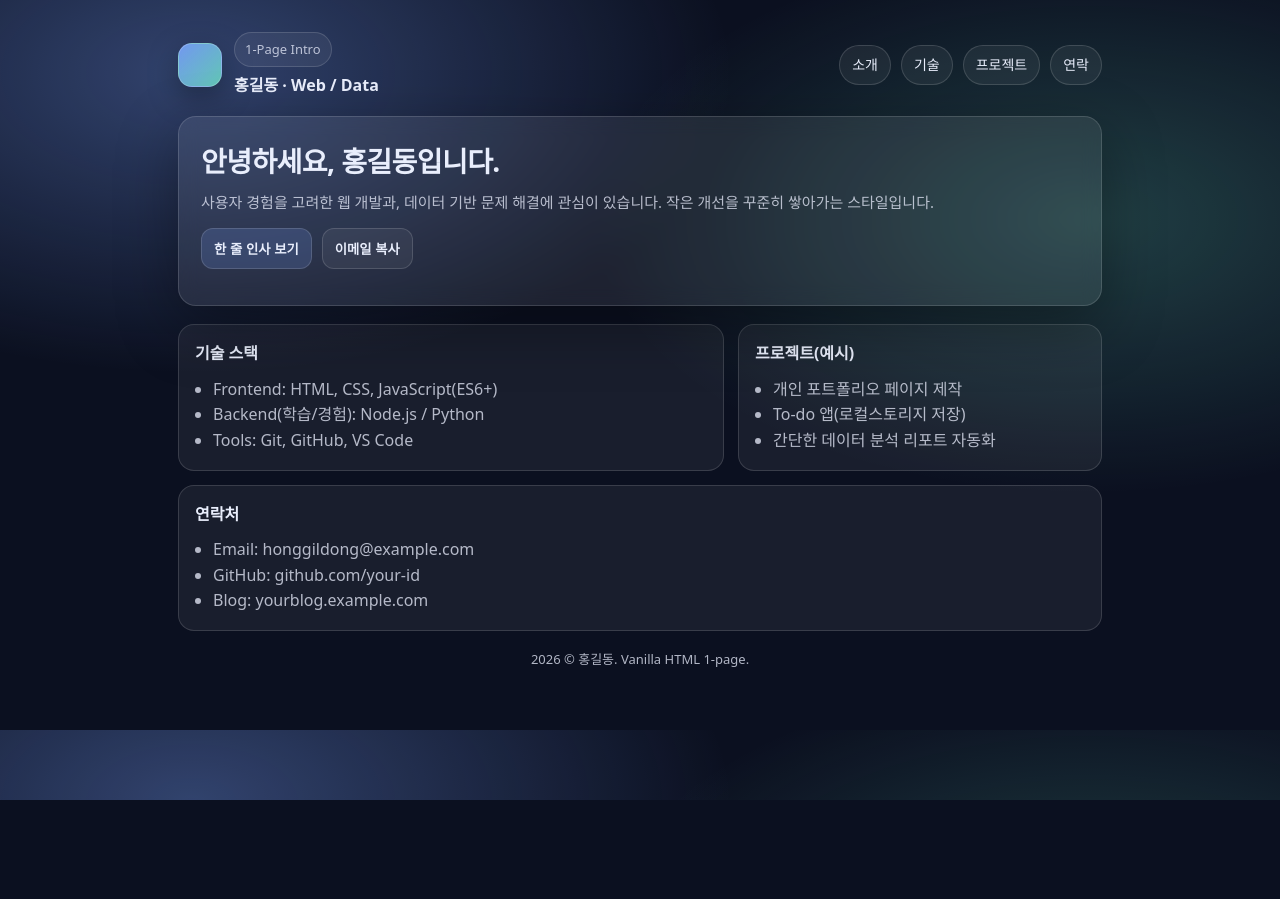
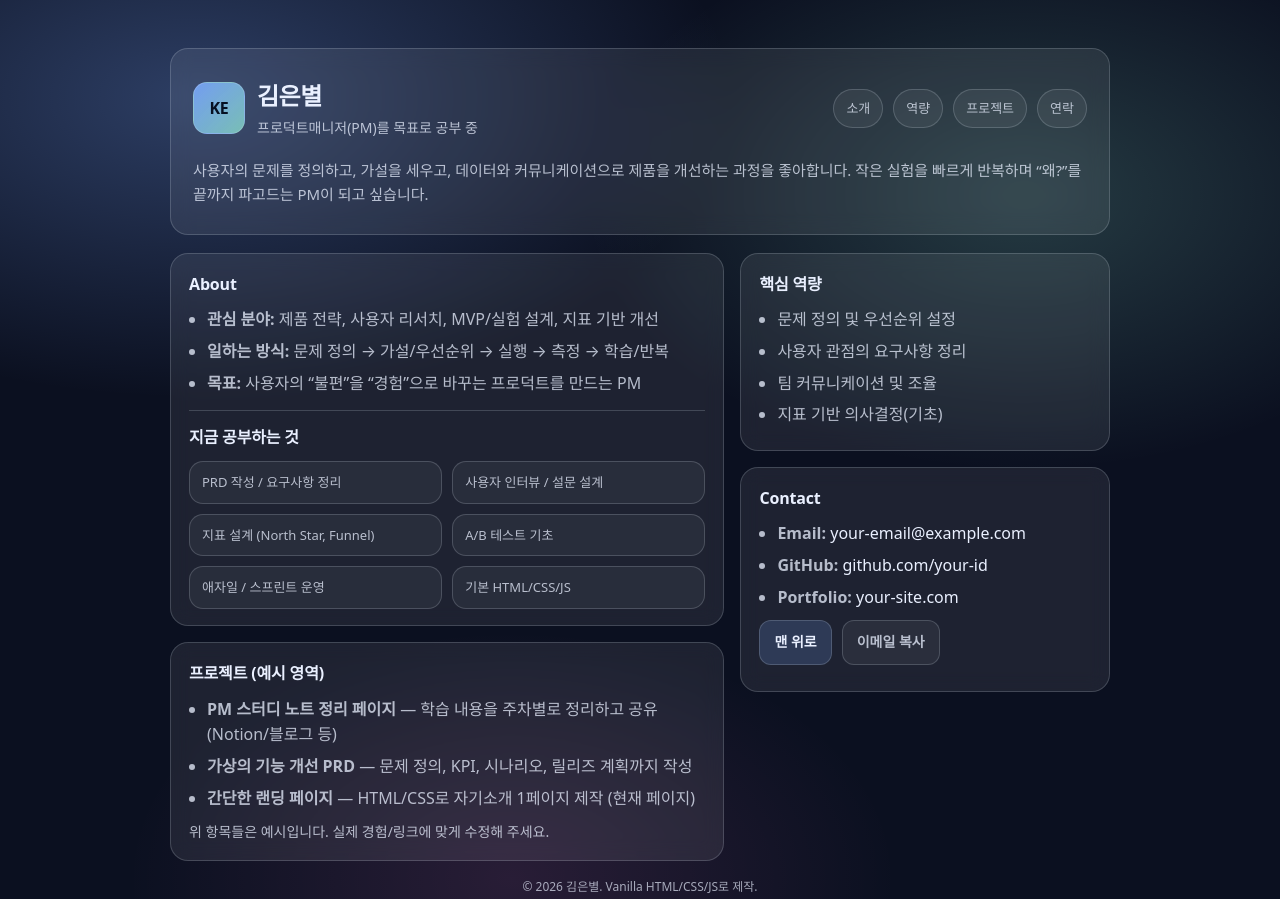
Before and after one commit to eunbel22/my_page, a plain HTML site: page index.html in a window 1280 px wide. Shown: the top 899 px of the page. Before the commit the page ends 800 px from the top, so only its background shows below. Drawn offline with Linux system fonts and the light colour scheme.

Commit message:
Update name

```diff
--- a/index.html
+++ b/index.html
@@ -1,44 +1,58 @@
-<!-- index.html -->
+<!-- 파일명: index.html -->
 <!doctype html>
 <html lang="ko">
 <head>
   <meta charset="utf-8" />
   <meta name="viewport" content="width=device-width, initial-scale=1" />
-  <title>자기소개 | 홍길동</title>
+  <title>김은별 | 자기소개</title>
   <style>
     :root{
       --bg: #0b1020;
       --card: rgba(255,255,255,.08);
-      --text: #e9eefc;
-      --muted: rgba(233,238,252,.75);
-      --accent: #7aa2ff;
-      --border: rgba(255,255,255,.14);
+      --text: #eaf0ff;
+      --muted: rgba(234,240,255,.75);
+      --line: rgba(234,240,255,.18);
+      --accent: #7aa7ff;
     }
 
-    * { box-sizing: border-box; }
+    *{ box-sizing: border-box; }
     body{
       margin: 0;
       font-family: system-ui, -apple-system, "Segoe UI", Roboto, "Noto Sans KR", Arial, sans-serif;
       color: var(--text);
       background:
-        radial-gradient(900px 500px at 15% 10%, rgba(122,162,255,.35), transparent 60%),
-        radial-gradient(900px 500px at 85% 30%, rgba(120,255,214,.20), transparent 55%),
+        radial-gradient(900px 500px at 15% 10%, rgba(122,167,255,.30), transparent 60%),
+        radial-gradient(800px 500px at 80% 20%, rgba(156,255,224,.18), transparent 55%),
+        radial-gradient(700px 450px at 40% 90%, rgba(255,122,214,.12), transparent 55%),
         var(--bg);
       line-height: 1.6;
     }
 
+    a{ color: var(--text); text-decoration: none; }
+    a:hover{ text-decoration: underline; }
+
     .wrap{
-      max-width: 960px;
+      max-width: 980px;
       margin: 0 auto;
-      padding: 32px 18px 60px;
+      padding: 48px 20px 80px;
     }
 
     header{
+      display: grid;
+      gap: 18px;
+      padding: 28px 22px;
+      border: 1px solid var(--line);
+      background: var(--card);
+      border-radius: 18px;
+      backdrop-filter: blur(10px);
+    }
+
+    .top{
       display: flex;
+      align-items: center;
       justify-content: space-between;
-      gap: 16px;
-      align-items: center;
-      margin-bottom: 18px;
+      gap: 12px;
+      flex-wrap: wrap;
     }
 
     .brand{
@@ -48,193 +62,241 @@
     }
 
     .avatar{
-      width: 44px; height: 44px;
+      width: 52px;
+      height: 52px;
       border-radius: 14px;
-      background: linear-gradient(135deg, rgba(122,162,255,.9), rgba(120,255,214,.7));
-      box-shadow: 0 10px 30px rgba(0,0,0,.35);
-      border: 1px solid rgba(255,255,255,.2);
+      border: 1px solid var(--line);
+      background: linear-gradient(135deg, rgba(122,167,255,.9), rgba(156,255,224,.65));
+      display: grid;
+      place-items: center;
+      color: #061022;
+      font-weight: 800;
+      letter-spacing: -0.02em;
+    }
+
+    h1{
+      font-size: 24px;
+      margin: 0;
+      letter-spacing: -0.02em;
+    }
+
+    .subtitle{
+      margin: 2px 0 0;
+      color: var(--muted);
+      font-size: 14px;
     }
 
     nav{
       display: flex;
       gap: 10px;
       flex-wrap: wrap;
-      justify-content: flex-end;
+    }
+    .chip{
+      border: 1px solid var(--line);
+      background: rgba(255,255,255,.06);
+      padding: 8px 12px;
+      border-radius: 999px;
+      font-size: 13px;
+      color: var(--muted);
     }
 
-    .chip{
-      border: 1px solid var(--border);
-      background: rgba(255,255,255,.06);
-      color: var(--text);
-      padding: 8px 12px;
-      border-radius: 999px;
-      text-decoration: none;
-      font-size: 14px;
-      transition: transform .12s ease, background .12s ease;
-    }
-    .chip:hover{ transform: translateY(-1px); background: rgba(255,255,255,.10); }
-
-    .hero{
-      margin-top: 14px;
-      border: 1px solid var(--border);
-      background: var(--card);
-      border-radius: 18px;
-      padding: 22px;
-      backdrop-filter: blur(10px);
-      box-shadow: 0 20px 60px rgba(0,0,0,.35);
-    }
-
-    h1{
-      margin: 0 0 6px;
-      font-size: 28px;
-      letter-spacing: -0.02em;
-    }
-    .subtitle{
-      margin: 0 0 14px;
+    .hero p{
+      margin: 0;
       color: var(--muted);
       font-size: 15px;
     }
 
-    .grid{
+    main{
       margin-top: 18px;
       display: grid;
       grid-template-columns: 1.2fr .8fr;
-      gap: 14px;
+      gap: 16px;
     }
 
-    .card{
-      border: 1px solid var(--border);
-      background: rgba(255,255,255,.06);
-      border-radius: 16px;
-      padding: 16px;
+    @media (max-width: 860px){
+      main{ grid-template-columns: 1fr; }
     }
 
-    .card h2{
+    section{
+      border: 1px solid var(--line);
+      background: var(--card);
+      border-radius: 18px;
+      padding: 18px 18px 16px;
+      backdrop-filter: blur(10px);
+    }
+
+    section h2{
       margin: 0 0 10px;
       font-size: 16px;
-      color: var(--text);
+      letter-spacing: -0.01em;
     }
 
-    ul{
+    .list{
       margin: 0;
       padding-left: 18px;
       color: var(--muted);
     }
+    .list li{ margin: 6px 0; }
 
-    .row{
+    .grid{
+      display: grid;
+      grid-template-columns: repeat(2, minmax(0, 1fr));
+      gap: 10px;
+    }
+    @media (max-width: 520px){
+      .grid{ grid-template-columns: 1fr; }
+    }
+
+    .tag{
+      border: 1px solid var(--line);
+      background: rgba(255,255,255,.05);
+      padding: 10px 12px;
+      border-radius: 14px;
+      color: var(--muted);
+      font-size: 13px;
+    }
+
+    .cta{
       display: flex;
       gap: 10px;
       flex-wrap: wrap;
       margin-top: 10px;
     }
 
-    button{
-      border: 1px solid var(--border);
-      background: rgba(122,162,255,.18);
+    .btn{
+      display: inline-flex;
+      align-items: center;
+      justify-content: center;
+      gap: 8px;
+      padding: 10px 14px;
+      border-radius: 12px;
+      border: 1px solid var(--line);
+      background: rgba(122,167,255,.18);
       color: var(--text);
-      padding: 10px 12px;
-      border-radius: 12px;
-      cursor: pointer;
       font-weight: 600;
-      transition: transform .12s ease, background .12s ease;
+      font-size: 14px;
     }
-    button:hover{ transform: translateY(-1px); background: rgba(122,162,255,.25); }
-
-    .ghost{
-      background: rgba(255,255,255,.06);
-    }
-
-    .badge{
-      display: inline-block;
-      padding: 6px 10px;
-      border-radius: 999px;
-      border: 1px solid var(--border);
+    .btn.secondary{
       background: rgba(255,255,255,.06);
       color: var(--muted);
-      font-size: 13px;
+      font-weight: 600;
     }
 
     footer{
-      margin-top: 18px;
+      margin-top: 16px;
       color: var(--muted);
-      font-size: 13px;
+      font-size: 12px;
       text-align: center;
+      opacity: .9;
     }
 
-    /* 반응형 */
-    @media (max-width: 820px){
-      .grid{ grid-template-columns: 1fr; }
-      header{ align-items: flex-start; flex-direction: column; }
-      nav{ justify-content: flex-start; }
+    .divider{
+      height: 1px;
+      background: var(--line);
+      margin: 14px 0;
     }
   </style>
 </head>
-
 <body>
   <div class="wrap">
-    <header>
+    <header id="top">
+      <div class="top">
         <div class="brand">
-        <div class="avatar" aria-hidden="true"></div>
+          <div class="avatar" aria-hidden="true">KE</div>
           <div>
-          <div class="badge">1-Page Intro</div>
-          <div style="font-weight:700; margin-top:6px;">홍길동 · Web / Data</div>
+            <h1>김은별</h1>
+            <p class="subtitle">프로덕트매니저(PM)를 목표로 공부 중</p>
           </div>
         </div>
 
-      <nav aria-label="섹션 이동">
+        <nav aria-label="페이지 메뉴">
           <a class="chip" href="#about">소개</a>
-        <a class="chip" href="#skills">기술</a>
+          <a class="chip" href="#skills">역량</a>
           <a class="chip" href="#projects">프로젝트</a>
           <a class="chip" href="#contact">연락</a>
         </nav>
+      </div>
+
+      <div class="hero">
+        <p>
+          사용자의 문제를 정의하고, 가설을 세우고, 데이터와 커뮤니케이션으로 제품을 개선하는 과정을 좋아합니다.
+          작은 실험을 빠르게 반복하며 “왜?”를 끝까지 파고드는 PM이 되고 싶습니다.
+        </p>
+      </div>
     </header>
 
-    <section class="hero" id="about">
-      <h1>안녕하세요, 홍길동입니다.</h1>
-      <p class="subtitle">
-        사용자 경험을 고려한 웹 개발과, 데이터 기반 문제 해결에 관심이 있습니다.
-        작은 개선을 꾸준히 쌓아가는 스타일입니다.
-      </p>
+    <main>
+      <div class="left">
+        <section id="about">
+          <h2>About</h2>
+          <ul class="list">
+            <li><strong>관심 분야:</strong> 제품 전략, 사용자 리서치, MVP/실험 설계, 지표 기반 개선</li>
+            <li><strong>일하는 방식:</strong> 문제 정의 → 가설/우선순위 → 실행 → 측정 → 학습/반복</li>
+            <li><strong>목표:</strong> 사용자의 “불편”을 “경험”으로 바꾸는 프로덕트를 만드는 PM</li>
+          </ul>
 
-      <div class="row">
-        <button id="btnHello" type="button">한 줄 인사 보기</button>
-        <button id="btnCopyEmail" class="ghost" type="button">이메일 복사</button>
-      </div>
+          <div class="divider"></div>
 
-      <p id="helloText" style="margin: 14px 0 0; color: var(--muted);"></p>
-    </section>
-
-    <section class="grid" aria-label="상세 정보">
-      <div class="card" id="skills">
-        <h2>기술 스택</h2>
-        <ul>
-          <li>Frontend: HTML, CSS, JavaScript(ES6+)</li>
-          <li>Backend(학습/경험): Node.js / Python</li>
-          <li>Tools: Git, GitHub, VS Code</li>
-        </ul>
-      </div>
-
-      <div class="card" id="projects">
-        <h2>프로젝트(예시)</h2>
-        <ul>
-          <li>개인 포트폴리오 페이지 제작</li>
-          <li>To-do 앱(로컬스토리지 저장)</li>
-          <li>간단한 데이터 분석 리포트 자동화</li>
-        </ul>
-      </div>
-
-      <div class="card" id="contact" style="grid-column: 1 / -1;">
-        <h2>연락처</h2>
-        <ul>
-          <li>Email: <span id="email">honggildong@example.com</span></li>
-          <li>GitHub: <span>github.com/your-id</span></li>
-          <li>Blog: <span>yourblog.example.com</span></li>
-        </ul>
+          <h2>지금 공부하는 것</h2>
+          <div class="grid" aria-label="학습 항목">
+            <div class="tag">PRD 작성 / 요구사항 정리</div>
+            <div class="tag">사용자 인터뷰 / 설문 설계</div>
+            <div class="tag">지표 설계 (North Star, Funnel)</div>
+            <div class="tag">A/B 테스트 기초</div>
+            <div class="tag">애자일 / 스프린트 운영</div>
+            <div class="tag">기본 HTML/CSS/JS</div>
           </div>
         </section>
 
+        <section id="projects" style="margin-top: 16px;">
+          <h2>프로젝트 (예시 영역)</h2>
+          <ul class="list">
+            <li>
+              <strong>PM 스터디 노트 정리 페이지</strong> — 학습 내용을 주차별로 정리하고 공유 (Notion/블로그 등)
+            </li>
+            <li>
+              <strong>가상의 기능 개선 PRD</strong> — 문제 정의, KPI, 시나리오, 릴리즈 계획까지 작성
+            </li>
+            <li>
+              <strong>간단한 랜딩 페이지</strong> — HTML/CSS로 자기소개 1페이지 제작 (현재 페이지)
+            </li>
+          </ul>
+          <p class="subtitle" style="margin-top:10px;">
+            위 항목들은 예시입니다. 실제 경험/링크에 맞게 수정해 주세요.
+          </p>
+        </section>
+      </div>
+
+      <div class="right">
+        <section id="skills">
+          <h2>핵심 역량</h2>
+          <ul class="list">
+            <li>문제 정의 및 우선순위 설정</li>
+            <li>사용자 관점의 요구사항 정리</li>
+            <li>팀 커뮤니케이션 및 조율</li>
+            <li>지표 기반 의사결정(기초)</li>
+          </ul>
+        </section>
+
+        <section id="contact" style="margin-top: 16px;">
+          <h2>Contact</h2>
+          <ul class="list">
+            <li><strong>Email:</strong> <a href="mailto:your-email@example.com">your-email@example.com</a></li>
+            <li><strong>GitHub:</strong> <a href="https://github.com/your-id" target="_blank" rel="noreferrer">github.com/your-id</a></li>
+            <li><strong>Portfolio:</strong> <a href="https://your-site.com" target="_blank" rel="noreferrer">your-site.com</a></li>
+          </ul>
+
+          <div class="cta">
+            <a class="btn" href="#top">맨 위로</a>
+            <a class="btn secondary" href="#" onclick="copyEmail(event)">이메일 복사</a>
+          </div>
+          <p class="subtitle" id="copyResult" aria-live="polite" style="margin-top:10px;"></p>
+        </section>
+      </div>
+    </main>
+
     <footer>
-      <span id="year"></span> © 홍길동. Vanilla HTML 1-page.
+      © <span id="year"></span> 김은별. Vanilla HTML/CSS/JS로 제작.
     </footer>
   </div>
 
@@ -242,29 +304,21 @@
     // 현재 연도 표시
     document.getElementById("year").textContent = new Date().getFullYear();
 
-    // 한 줄 인사 버튼
-    const helloLines = [
-      "문제를 작게 나누고, 빠르게 실험하는 걸 좋아합니다.",
-      "기록과 자동화를 습관화하려고 노력 중입니다.",
-      "읽기 쉬운 코드와 협업을 중요하게 생각합니다."
-    ];
+    // 이메일 복사 (메일 주소를 실제 주소로 바꾸면 같이 바꿔주세요)
+    function copyEmail(e){
+      e.preventDefault();
+      const email = "your-email@example.com";
+      const resultEl = document.getElementById("copyResult");
 
-    document.getElementById("btnHello").addEventListener("click", () => {
-      const line = helloLines[Math.floor(Math.random() * helloLines.length)];
-      document.getElementById("helloText").textContent = "오늘의 한 줄: " + line;
-    });
+      if (!navigator.clipboard) {
+        resultEl.textContent = "복사 기능을 사용할 수 없는 환경입니다. 이메일을 직접 복사해 주세요: " + email;
+        return;
+      }
 
-    // 이메일 복사 버튼
-    document.getElementById("btnCopyEmail").addEventListener("click", async () => {
-      const email = document.getElementById("email").textContent.trim();
-      try {
-        await navigator.clipboard.writeText(email);
-        alert("이메일을 복사했습니다: " + email);
-      } catch (e) {
-        // 일부 브라우저/환경에서 clipboard 권한이 없을 수 있어 fallback 제공
-        prompt("복사가 막혀있어요. 아래 이메일을 직접 복사하세요:", email);
+      navigator.clipboard.writeText(email)
+        .then(() => resultEl.textContent = "이메일이 클립보드에 복사되었습니다: " + email)
+        .catch(() => resultEl.textContent = "복사에 실패했어요. 이메일을 직접 복사해 주세요: " + email);
     }
-    });
   </script>
 </body>
 </html>
```
Lines whose indentation alone changed are shown as unchanged.
